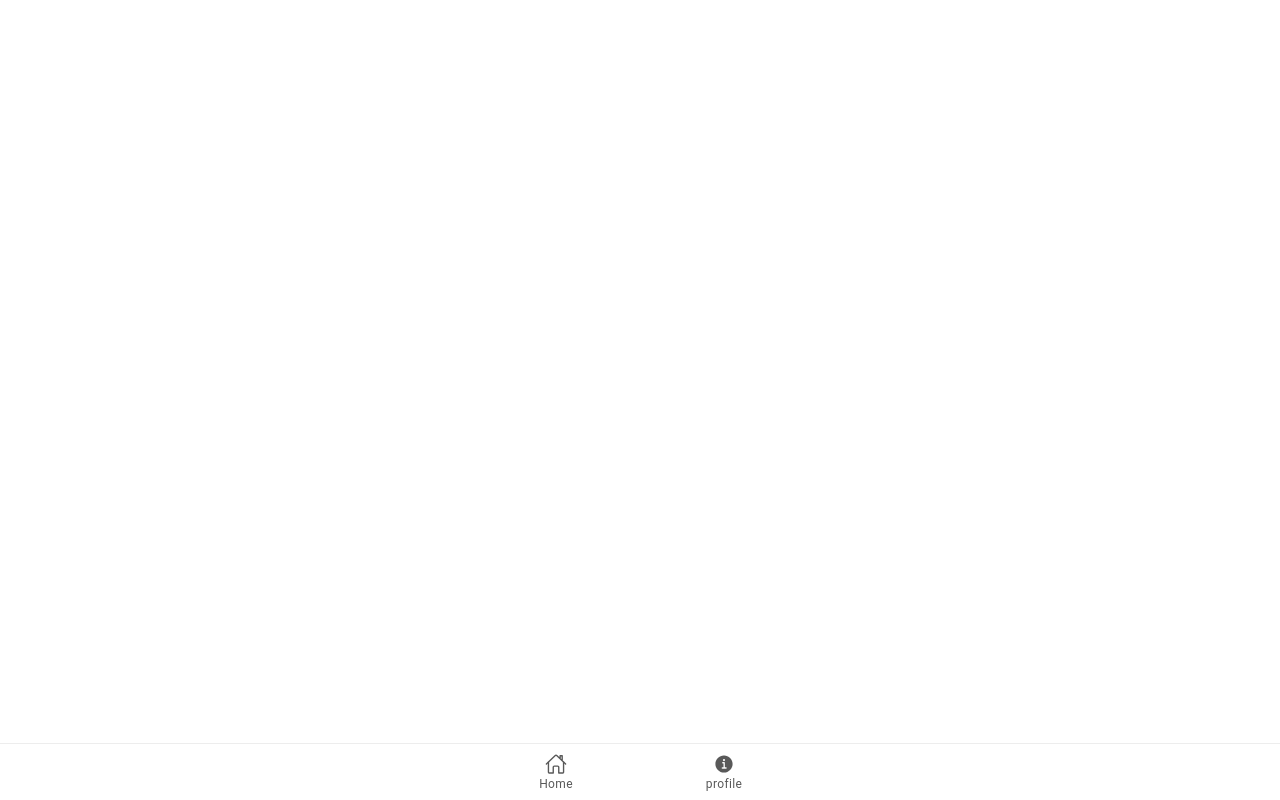
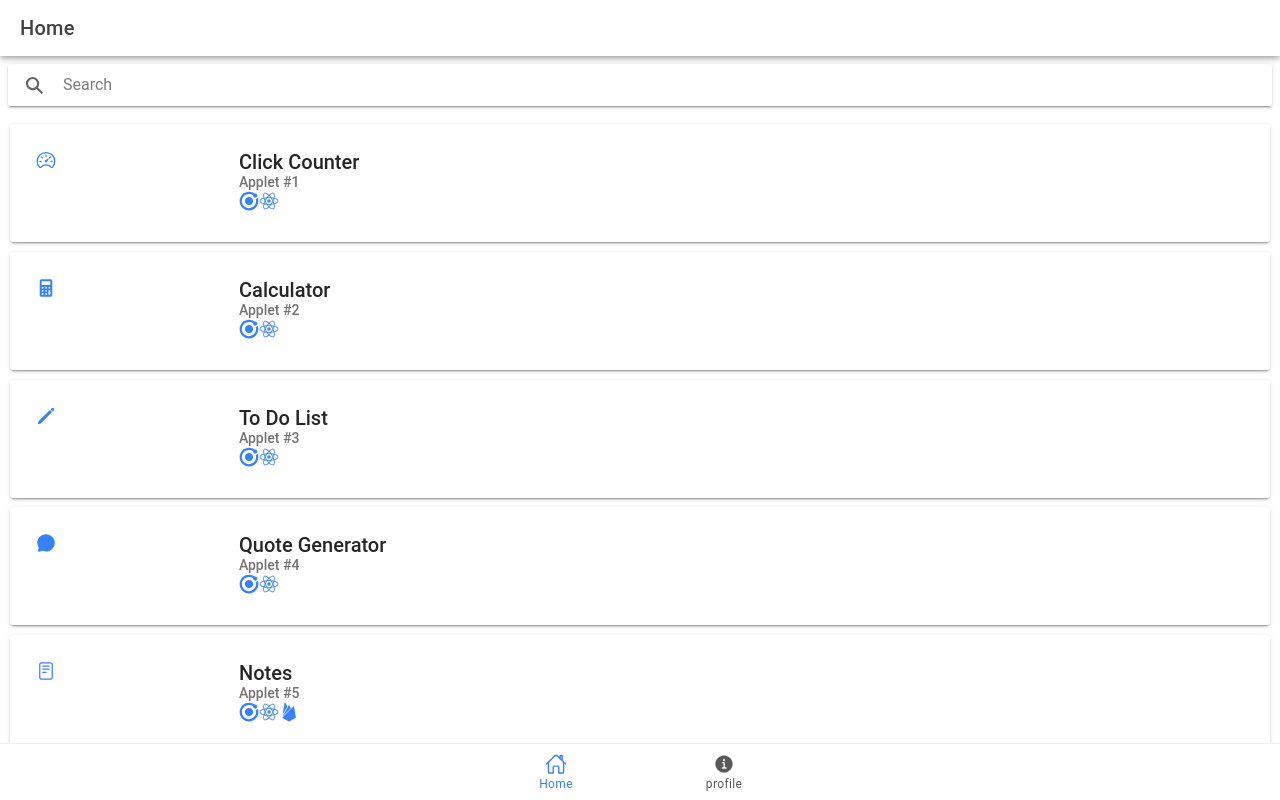
Before and after one commit to JamesRymarc29/ion-t-bagasbas, a React (Vite) app: page /ion-t-bagasbas/Home in a window 1280 px wide. Built offline with nearby package versions, Linux system fonts and the light colour scheme.

Commit message:
Changes code for redeployment

```diff
--- a/src/App.tsx
+++ b/src/App.tsx
@@ -51,44 +51,50 @@ const App: React.FC = () => (
     <IonReactRouter>
       <IonTabs>
         <IonRouterOutlet>
-          <Route exact path="/Home">
-            <Home />
 
+
+
+          <Route exact path="/ion-t-bagasbas/Home">
+          <Home/>
           </Route>
-          <Route exact path="/Clickcounter">
+
+          <Route exact path="/ion-t-bagasbas/Home/Clickcounter">
             <Clickcounter/>
           </Route>
-          <Route exact path="/Calculator">
+
+          <Route path="/ion-t-bagasbas/Home/Calculator">
             <Calculator/>
           </Route>
-          <Route exact path="/todolist">
+
+          <Route path="/ion-t-bagasbas/Home/Todolist">
             <Todolist />
           </Route>
-          <Route path="/quotegenerator">
+
+          <Route path="/ion-t-bagasbas/Home/Quotegenerator">
             <QuoteGenerator />
           </Route>
 
-          <Route path="/notes">
+          <Route path="/ion-t-bagasbas/Home/Notes">
             <Notes />
           </Route>
-          <Route path="/Profile">
+
+          <Route exact path="/ion-t-bagasbas/Profile">
             <Profile />
           </Route>
 
+          <Route exact path="/ion-t-bagasbas/">
+            <Redirect to="/ion-t-bagasbas/Home" />
+          </Route>
 
-          <Route exact path="/">
-
-            <Redirect to="/Home" />
-          </Route>
         </IonRouterOutlet>
         <IonTabBar slot="bottom">
 
-        <IonTabButton tab="Home" href="/Home">
+        <IonTabButton tab="Home" href="/ion-t-bagasbas/Home">
             <IonIcon aria-hidden="true" icon={homeOutline} />
             <IonLabel>Home</IonLabel>
           </IonTabButton>
 
-          <IonTabButton tab="Profile" href="/Profile">
+          <IonTabButton tab="Profile" href="/ion-t-bagasbas/Profile">
             <IonIcon aria-hidden="true" icon={informationCircle} />
             <IonLabel>profile</IonLabel>
 
--- a/src/pages/Calculator.tsx
+++ b/src/pages/Calculator.tsx
@@ -1,5 +1,5 @@
 import React, { useState } from 'react';
-import { IonContent, IonHeader, IonPage, IonTitle, IonToolbar, IonCard, IonCardContent, IonCardHeader, IonCardSubtitle, IonCardTitle, IonButton, IonGrid, IonRow, IonCol } from '@ionic/react';
+import { IonContent, IonHeader, IonPage, IonTitle, IonToolbar, IonCard, IonCardContent, IonCardHeader, IonCardSubtitle, IonCardTitle, IonButton, IonGrid, IonRow, IonCol, IonButtons, IonBackButton } from '@ionic/react';
 import './Calculator.css';
 
 const Calculator: React.FC = () => {
@@ -59,6 +59,10 @@ const Calculator: React.FC = () => {
     <IonPage>
       <IonHeader>
         <IonToolbar>
+        <IonButtons slot='start'>
+              <IonBackButton defaultHref='/app/home'/>
+           </IonButtons>
+
           <IonTitle>Calculator</IonTitle>
         </IonToolbar>
       </IonHeader>
--- a/src/pages/Home.tsx
+++ b/src/pages/Home.tsx
@@ -37,7 +37,7 @@ const cardData = [
     title: 'Click Counter',
     icon: speedometerOutline,
     subtitle: 'Applet #1',
-    link: '/clickcounter',
+    link: '/ion-t-bagasbas/Home/Clickcounter',
     tags: {
       tag1: logoIonic,
       tag2: logoReact
@@ -48,7 +48,7 @@ const cardData = [
     title: 'Calculator',
     icon: calculator,
     subtitle: 'Applet #2',
-    link: '/calculator',
+    link: '/ion-t-bagasbas/Home/Calculator',
     tags: {
       tag1: logoIonic,
       tag2: logoReact
@@ -58,7 +58,7 @@ const cardData = [
     title: 'To Do List',
     icon: pencil,
     subtitle: 'Applet #3',
-    link: '/todolist',
+    link: '/ion-t-bagasbas/Home/TodoList',
     tags: {
       tag1: logoIonic,
       tag2: logoReact
@@ -68,7 +68,7 @@ const cardData = [
     title: 'Quote Generator',
     icon: chatbubble,
     subtitle: 'Applet #4',
-    link: '/quotegenerator',
+    link: '/ion-t-bagasbas/Home/QuoteGenerator',
     tags: {
       tag1: logoIonic,
       tag2: logoReact
@@ -78,7 +78,7 @@ const cardData = [
     title: 'Notes',
     icon: readerOutline,
     subtitle: 'Applet #5',
-    link: '/notes',
+    link: '/ion-t-bagasbas/Home/Notes',
     tags: {
       tag1: logoIonic,
       tag2: logoReact,
@@ -93,6 +93,7 @@ const Home: React.FC = () => {
   const [searchTerm, setSearchTerm] = useState<string>('');
 
     return (
+
       <IonPage>
         <IonHeader>
           <IonToolbar>
@@ -115,7 +116,7 @@ const Home: React.FC = () => {
           {cardData
             .filter((card) => card.title.toLowerCase().includes(searchTerm.toLowerCase()))
             .map((card, index) => (
-              <IonCard key={index} href={card.link}>
+              <IonCard key={index} routerLink={card.link} routerDirection='forward'>
                 <IonCardHeader>
                   <IonCardTitle>
                     <IonGrid>
--- a/src/pages/Todolist.tsx
+++ b/src/pages/Todolist.tsx
@@ -34,7 +34,7 @@ import { trashOutline, pencilOutline } from 'ionicons/icons';
 import { collection, addDoc, onSnapshot,updateDoc,doc, deleteDoc} from 'firebase/firestore';
 import { db } from './firebase';
 
-const Notes: React.FC = () => {
+const Todolist: React.FC = () => {
   const [notes, readNotes] = useState<{ id: string; title: string; description: string;dateAdded: string; }[]>([]);
   const [newTitle, setNewTitle] = useState<string>('');
   const [newDescription, setNewDescription] = useState<string>('');
@@ -151,9 +151,9 @@ const deleteNote = async (index: number) => {
     <IonPage>
       <IonHeader>
         <IonToolbar>
-          <IonButton slot="start" fill="clear" href='/'>
-            Back
-          </IonButton>
+        <IonButtons slot='start'>
+              <IonBackButton defaultHref='/app/home'/>
+           </IonButtons>
           <IonTitle>Todo List</IonTitle>
         </IonToolbar>
       </IonHeader>
@@ -235,4 +235,4 @@ const deleteNote = async (index: number) => {
   );
 };
 
-export default Notes;
+export default Todolist;
--- a/src/pages/notes/notes.tsx
+++ b/src/pages/notes/notes.tsx
@@ -150,9 +150,11 @@ const deleteNote = async (index: number) => {
     <IonPage>
       <IonHeader>
         <IonToolbar>
-          <IonButton slot="start" fill="clear" href='/'>
-            Back
-          </IonButton>
+
+        <IonButtons slot='start'>
+              <IonBackButton defaultHref='/app/home'/>
+           </IonButtons>
+
           <IonTitle>Notes</IonTitle>
         </IonToolbar>
       </IonHeader>
--- a/src/pages/quotegenerator.tsx
+++ b/src/pages/quotegenerator.tsx
@@ -28,6 +28,7 @@ import {
 //Ionicons
 import { trashOutline, pencilOutline } from 'ionicons/icons';
 import rizzCard from '../assets/json/rizzCard.json';
+import './Quotegenerator.css';
 
 
 // Firebase
@@ -147,13 +148,14 @@ const deleteNote = async (index: number) => {
 };
 
   return (
+
     <IonPage>
       <IonHeader>
         <IonToolbar>
-          <IonButton slot="start" fill="clear" href='/'>
-            Back
-          </IonButton>
-          <IonTitle>Quote genarator</IonTitle>
+        <IonButtons slot='start'>
+              <IonBackButton defaultHref='/app/home'/>
+           </IonButtons>
+          <IonTitle>Quote generator</IonTitle>
         </IonToolbar>
       </IonHeader>
       <IonContent className="ion-padding">
@@ -207,7 +209,7 @@ const deleteNote = async (index: number) => {
         {/*Todo list output*/}
         <br></br>
         <IonItemDivider color="light">
-          <IonLabel>Notes</IonLabel>
+          <IonLabel>Quote generator</IonLabel>
         </IonItemDivider>
         <IonList>
           {notes
```
Also changed, not shown: src/pages/Quotegenerator.css (added).
